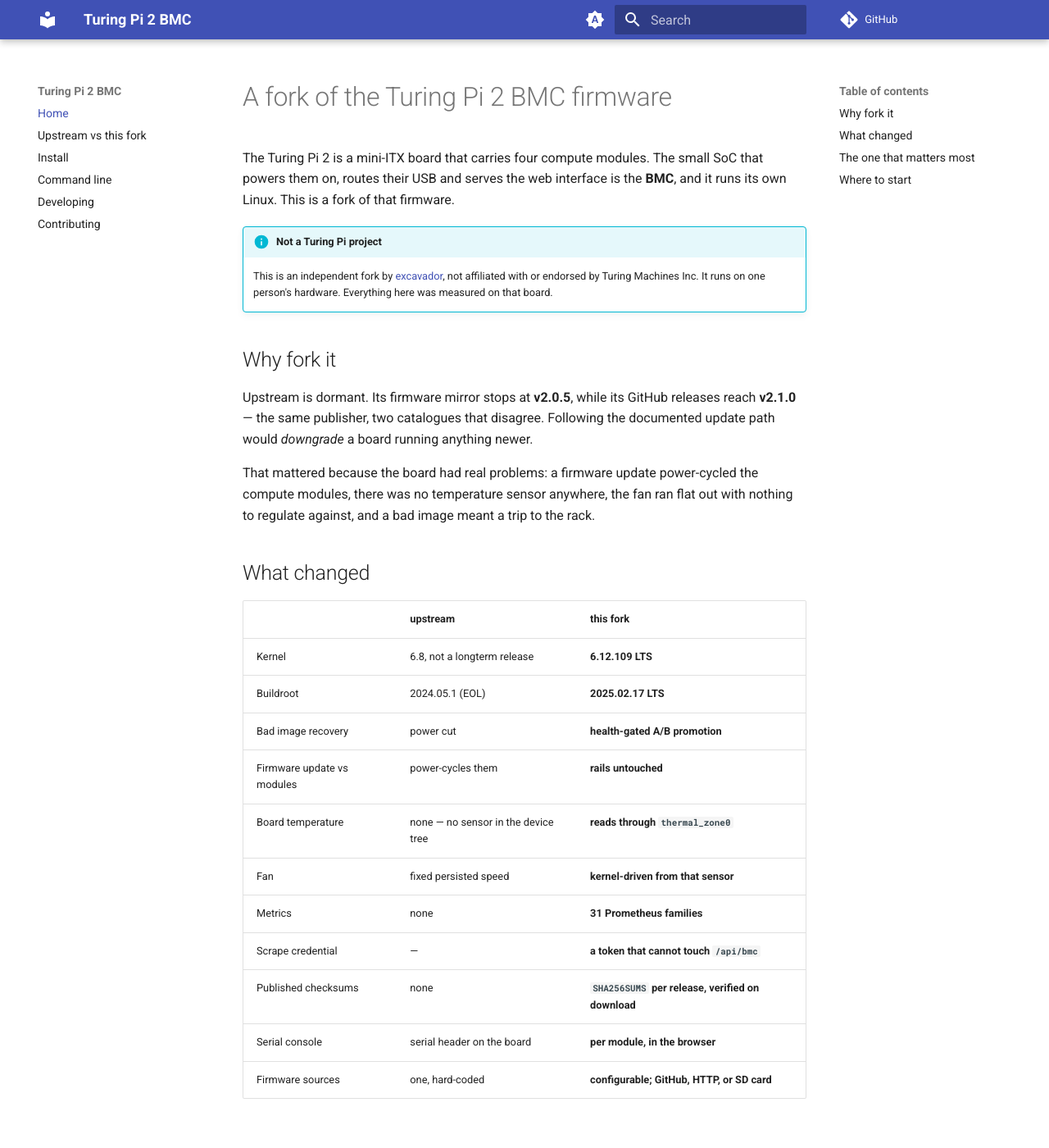
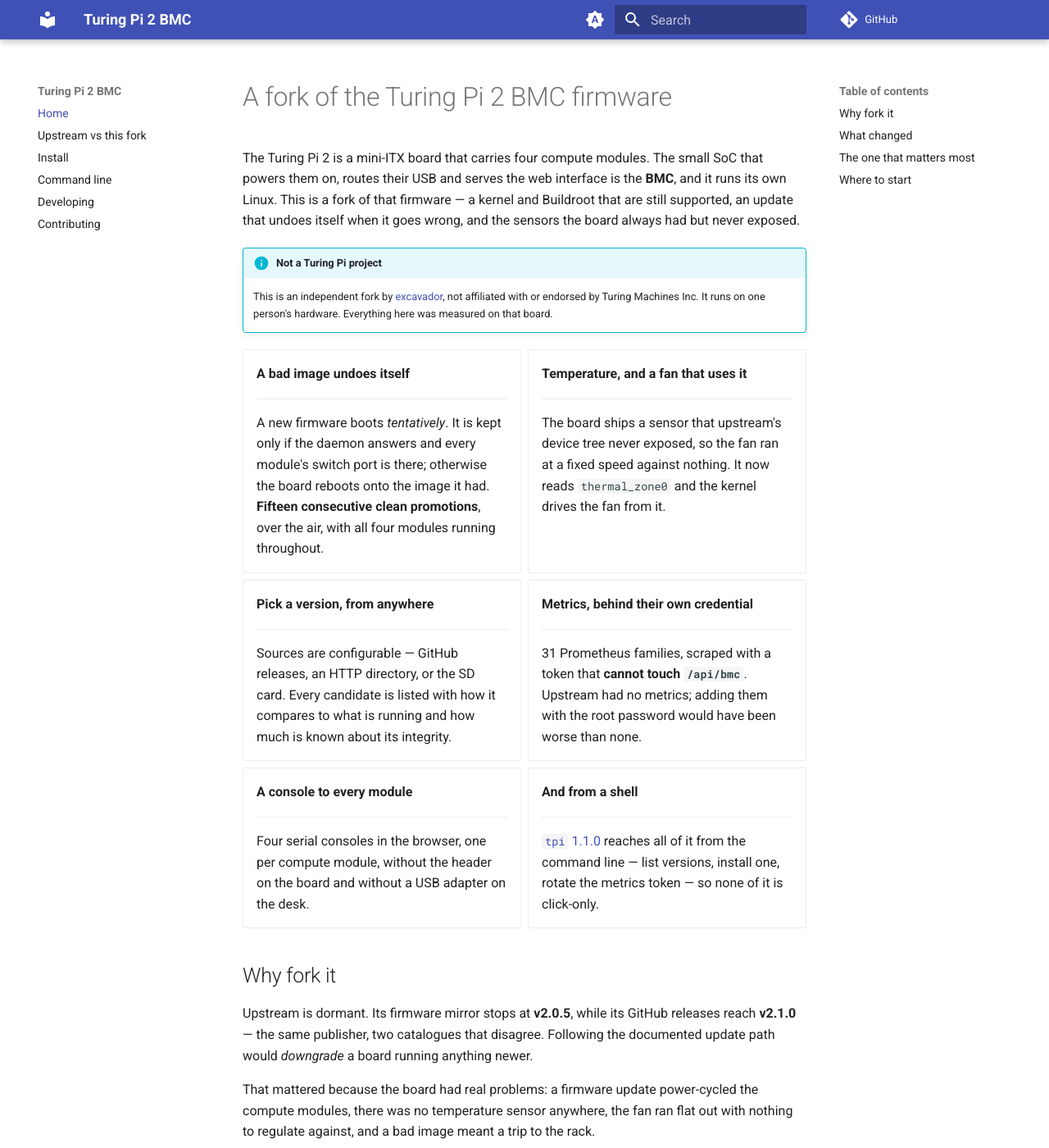
Before and after one commit to excavador-turing/www, an MkDocs documentation site: the page built from docs/index.md, in a window 1280 px wide and 1400 px high. Shown: the whole window at 82% size. Built offline with MkDocs 1.6.1 and Material for MkDocs 9.7.7, drawn with Linux system fonts in a browser that asks for light colours; comment, search, counter and statistics services are not loaded; some of the changed text lies outside the part shown.

Commit message:
docs: a landing page rather than a changelog
The page opened with a table of eleven differences, which is the right
CONTENT and the wrong shape for the first thing anyone reads: it asks a
visitor to work out what the project is from a diff. The table is still
there, below.

Six cards now lead, one per thing the fork actually gives you, each
stated as an outcome rather than a component. The claims are the same
measured ones -- fifteen consecutive clean promotions, 31 Prometheus
families, a token that cannot reach /api/bmc -- because a landing page
that overstates is worse than a dull one.

Adds the two things that were missing entirely: the per-module serial
consoles, and tpi. The command line had no mention anywhere on this site
while being the only way to automate any of it.

The warning under the health gate now also says what nobody wants in a
sales pitch: it checks the daemon is ALIVE, not CORRECT. A build with a
broken /metrics passes. Someone deciding whether to run this on their
own hardware needs that before they decide, not after.

Screenshots follow once the board is on v2.8.0 -- shipping images of the
firmware being replaced would document the wrong thing.

Co-Authored-By: Claude Opus 5 (1M context) <noreply@anthropic.com>

```diff
--- a/docs/index.md
+++ b/docs/index.md
@@ -2,12 +2,66 @@
 
 The Turing Pi 2 is a mini-ITX board that carries four compute modules. The
 small SoC that powers them on, routes their USB and serves the web interface is
-the **BMC**, and it runs its own Linux. This is a fork of that firmware.
+the **BMC**, and it runs its own Linux. This is a fork of that firmware — a
+kernel and Buildroot that are still supported, an update that undoes itself
+when it goes wrong, and the sensors the board always had but never exposed.
 
 !!! info "Not a Turing Pi project"
-    This is an independent fork by [excavador](https://github.com/excavador),
+    This is an independent fork by [excavador](https://github.com/excavador-turing),
     not affiliated with or endorsed by Turing Machines Inc. It runs on one
     person's hardware. Everything here was measured on that board.
+
+<div class="grid cards" markdown>
+
+-   __A bad image undoes itself__
+
+    ---
+
+    A new firmware boots *tentatively*. It is kept only if the daemon answers
+    and every module's switch port is there; otherwise the board reboots onto
+    the image it had. **Fifteen consecutive clean promotions**, over the air,
+    with all four modules running throughout.
+
+-   __Temperature, and a fan that uses it__
+
+    ---
+
+    The board ships a sensor that upstream's device tree never exposed, so the
+    fan ran at a fixed speed against nothing. It now reads `thermal_zone0` and
+    the kernel drives the fan from it.
+
+-   __Pick a version, from anywhere__
+
+    ---
+
+    Sources are configurable — GitHub releases, an HTTP directory, or the SD
+    card. Every candidate is listed with how it compares to what is running
+    and how much is known about its integrity.
+
+-   __Metrics, behind their own credential__
+
+    ---
+
+    31 Prometheus families, scraped with a token that **cannot touch
+    `/api/bmc`**. Upstream had no metrics; adding them with the root password
+    would have been worse than none.
+
+-   __A console to every module__
+
+    ---
+
+    Four serial consoles in the browser, one per compute module, without the
+    header on the board and without a USB adapter on the desk.
+
+-   __And from a shell__
+
+    ---
+
+    [`tpi` 1.1.0](cli.md) reaches all of it from the command line — list
+    versions, install one, rotate the metrics token — so none of it is
+    click-only.
+
+</div>
 
 ## Why fork it
 
@@ -36,6 +90,7 @@ to the rack.
 | Published checksums | none | **`SHA256SUMS` per release, verified on download** |
 | Serial console | serial header on the board | **per module, in the browser** |
 | Firmware sources | one, hard-coded | **configurable; GitHub, HTTP, or SD card** |
+| Command line | upstream's `tpi`, unaware of any of this | **`tpi` reaches every endpoint above** |
 
 ## The one that matters most
 
@@ -53,8 +108,14 @@ by exactly the wall-clock time each flash took.
     earlier still needs power cut, which hard-cuts the compute modules. A
     hardware watchdog is the fix and is not built yet.
 
+    It also checks that the daemon is *alive*, not that it is *correct*. A build
+    with a broken `/metrics` passes both checks. This protects against a brick,
+    never against a bug.
+
 ## Where to start
 
 - **[Comparison](comparison.md)** — the same claims with the evidence
 - **[Install](install.md)** — putting this on your own board
-- **[Contributing](contributing.md)** — develop locally, flash your own build, open a pull request
+- **[Command line](cli.md)** — `tpi`, and what 1.1.0 added
+- **[Developing](development.md)** — build it, and iterate without cutting a release
+- **[Contributing](contributing.md)** — open a pull request
```
